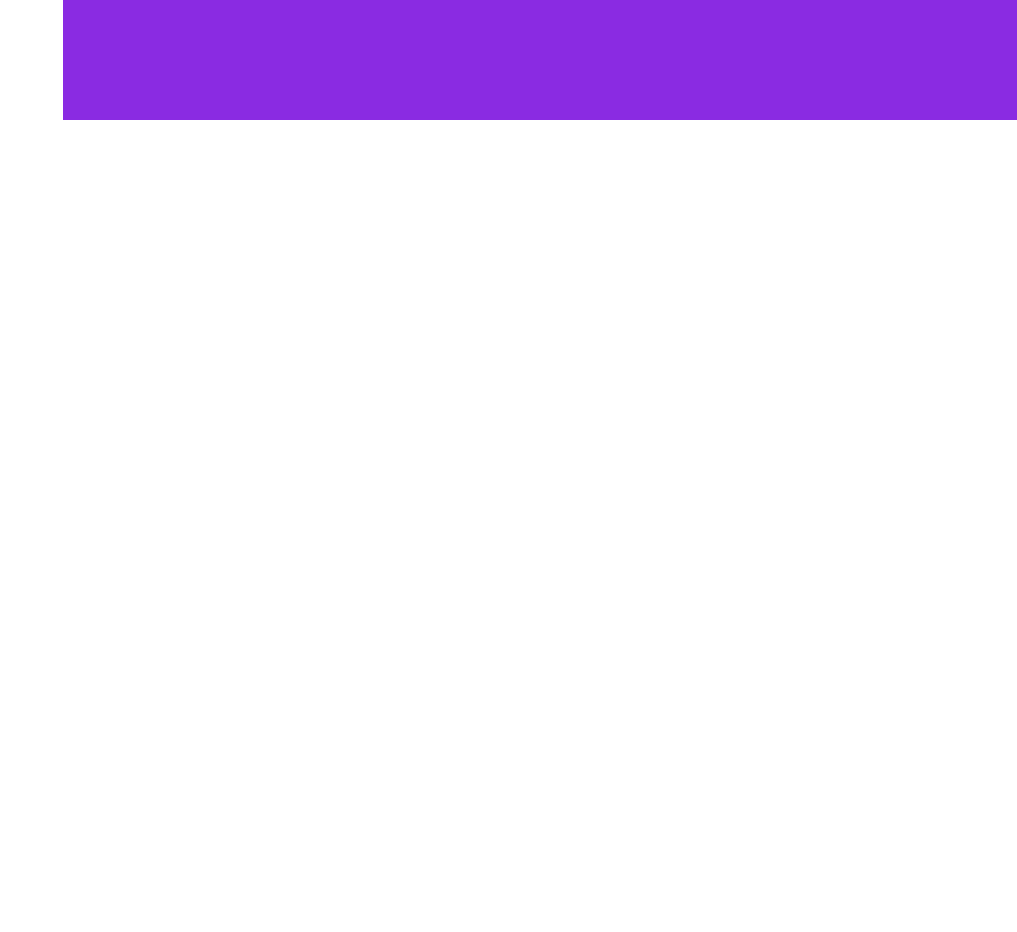
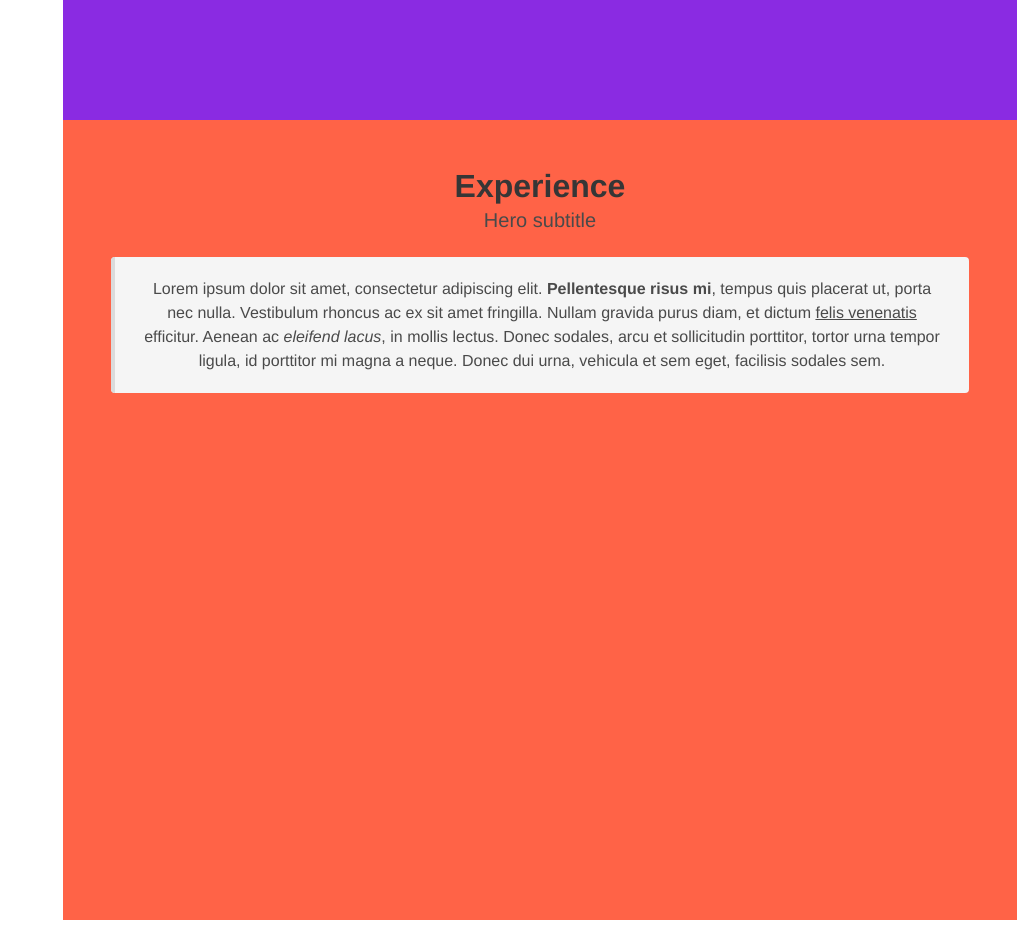
Before and after one commit to brandaoplaster/brandaoplaster.github.io, a Vue app: page / in a window 1280 px wide. Shown: the part 1540-2472 px from the top of the page, without its empty margins (263-1280 px from the left). Before the commit the page ends 1672 px from the top, so only its background shows below. Built offline with nearby package versions, Linux system fonts and the light colour scheme.

Commit message:
Adding experience component

```diff
--- a/src/components/core/view.vue
+++ b/src/components/core/view.vue
@@ -4,6 +4,7 @@
         <div class="column is-main-content">
             <section-home></section-home>
             <section-about></section-about>
+            <section-experience></section-experience>
         </div>
      </div>
 </template>
@@ -17,6 +18,7 @@
             CoreToolbar: () => import('@/components/core/toolbar'),
             SectionHome: () => import('@/components/section/home'),
             SectionAbout: () => import('@/components/section/about'),
+            SectionExperience: () => import('@/components/section/experience'),
         }
     }
 </script>
--- /dev/null
+++ b/src/components/section/experience.vue
@@ -0,0 +1,34 @@
+<template>
+  <section class="hero home" id="home">
+    <div class="hero-body">
+      <div class="container">
+        <h1 class="title">Experience</h1>
+        <h2 class="subtitle">Hero subtitle</h2>
+
+        <article class="message">
+          <div class="message-body">
+            Lorem ipsum dolor sit amet, consectetur adipiscing elit.
+            <strong>Pellentesque risus mi</strong>, tempus quis placerat ut,
+            porta nec nulla. Vestibulum rhoncus ac ex sit amet fringilla. Nullam
+            gravida purus diam, et dictum <a>felis venenatis</a> efficitur. Aenean ac
+            <em>eleifend lacus</em>, in mollis lectus. Donec sodales, arcu et sollicitudin
+            porttitor, tortor urna tempor ligula, id porttitor mi magna a neque. Donec dui urna,
+            vehicula et sem eget, facilisis sodales sem.
+          </div>
+        </article>
+
+      </div>
+    </div>
+  </section>
+</template>
+
+<script>
+export default {};
+</script>
+
+<style scoped>
+#home {
+  min-height: 100vh;
+  background-color: tomato;
+}
+</style>
```
